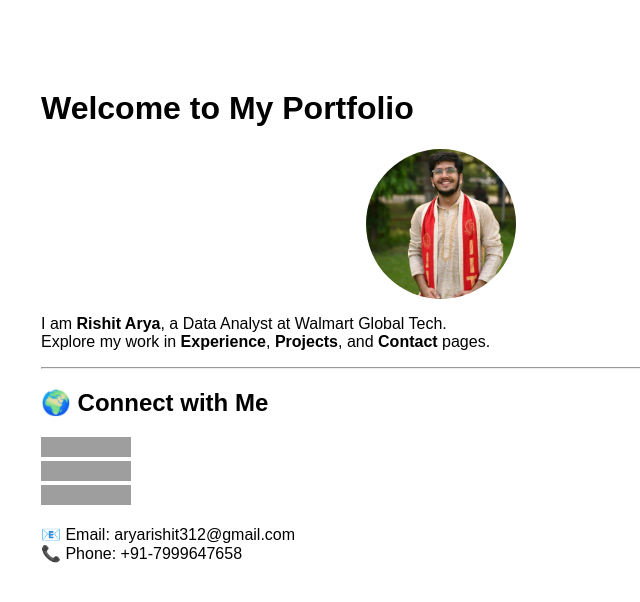
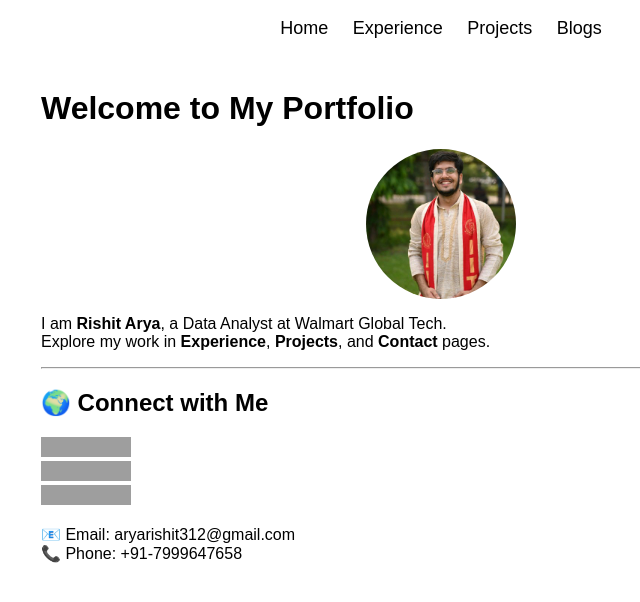
Before and after one commit to rishitarya/rishitarya.github.io, a Jekyll site: the page built from index.md, in a window 1280 px wide. Shown: the top 602 px of the page, without its empty margins (199-839 px from the left). Built offline with Jekyll 4.4.1, drawn with Linux system fonts in a browser that asks for light colours; grey boxes are pictures that could not be loaded.

Commit message:
Update default.html

```diff
--- a/_layouts/default.html
+++ b/_layouts/default.html
@@ -7,7 +7,7 @@
     <style>
         body { font-family: Arial, sans-serif; }
         nav { background: #ffffff; padding: 10px; text-align: center; }
-        nav a { color: white; margin: 10px; text-decoration: none; font-size: 18px; }
+        nav a { color: black; margin: 10px; text-decoration: none; font-size: 18px; }
         nav a:active { border-bottom: 3px solid blue; }
         .container { max-width: 800px; margin: auto; padding: 20px; }
     </style>
```
